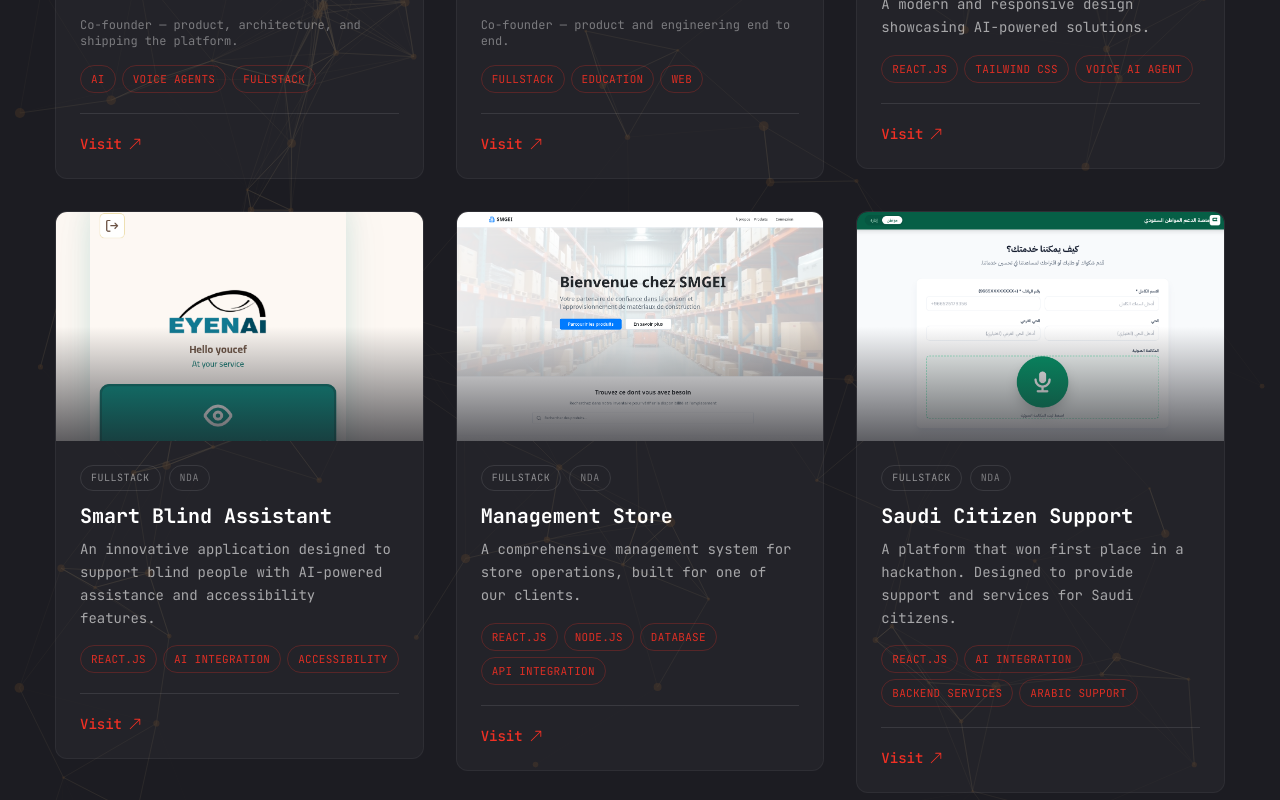
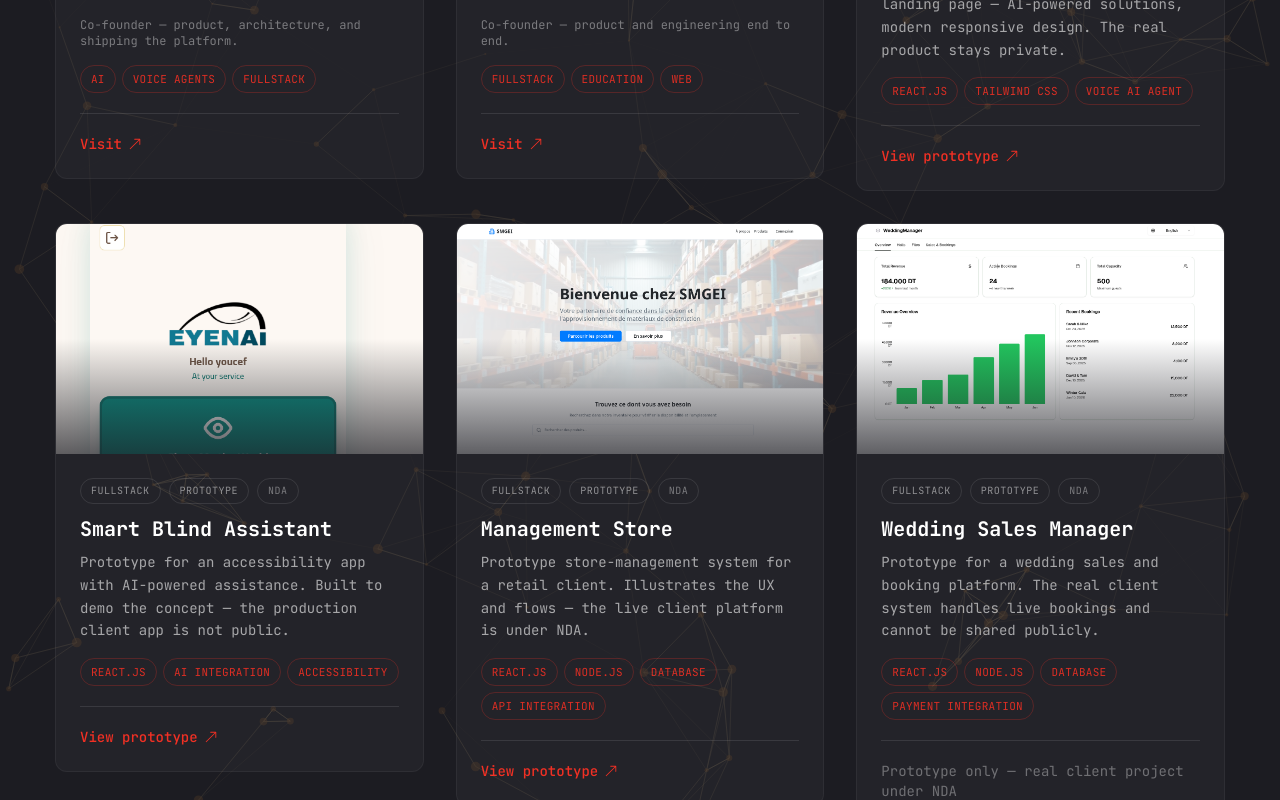
Before and after one commit to youssef-degachi/my_portfolio, a React (Vite) app: page /work in a window 1280 px wide. Shown: the part 780-1580 px from the top of the page. Built offline with nearby package versions, Linux system fonts and the light colour scheme; no server answers.

Commit message:
update(add word prototype)

```diff
--- a/src/components/ProjectCard.jsx
+++ b/src/components/ProjectCard.jsx
@@ -65,7 +65,10 @@ const Cover = ({ item }) => {
 
 const Actions = ({ item }) => {
   const isOSS = item.kind === WORK_KIND.OPEN_SOURCE;
-  const liveLabel = isOSS ? "Live demo" : "Visit";
+  const liveLabel = isOSS ? "Live demo" : item.prototype ? "View prototype" : "Visit";
+  const privateLabel = item.prototype
+    ? "Prototype only — real client project under NDA"
+    : "Private / NDA — no public link";
   return (
     <div className="flex items-center gap-4 mt-5 pt-5 border-t border-white/10">
       {item.live && (
@@ -96,7 +99,7 @@ const Actions = ({ item }) => {
         </a>
       )}
       {!item.live && !item.github && (
-        <span className="text-sm text-white/35">Private / NDA — no public link</span>
+        <span className="text-sm text-white/35">{privateLabel}</span>
       )}
     </div>
   );
@@ -112,7 +115,7 @@ const ProjectCard = ({ item }) => {
 
       <div className="flex flex-col flex-1 p-6">
         {/* badges — kind badge only for open source; products/client stay uniform */}
-        {(item.kind === WORK_KIND.OPEN_SOURCE || item.category || item.nda) && (
+        {(item.kind === WORK_KIND.OPEN_SOURCE || item.category || item.prototype || item.nda) && (
           <div className="flex items-center gap-2 flex-wrap mb-3">
             {item.kind === WORK_KIND.OPEN_SOURCE && (
               <span className={`text-[10px] uppercase tracking-wider rounded-full px-2.5 py-0.5 border ${kindBadge.provision}`}>
@@ -122,6 +125,11 @@ const ProjectCard = ({ item }) => {
             {item.category && (
               <span className="text-[10px] uppercase tracking-wider rounded-full px-2.5 py-0.5 border border-white/10 text-white/50">
                 {item.category}
+              </span>
+            )}
+            {item.prototype && (
+              <span className="text-[10px] uppercase tracking-wider rounded-full px-2.5 py-0.5 border border-white/10 text-white/50">
+                Prototype
               </span>
             )}
             {item.nda && (
--- a/src/data/work.js
+++ b/src/data/work.js
@@ -66,11 +66,12 @@ export const workItems = [
     num: "01",
     kind: WORK_KIND.CLIENT,
     visible: true,
+    prototype: true,
     nda: true,
     category: "Design",
     title: "ControlAI Design",
     description:
-      "Landing page for one of our clients. A modern and responsive design showcasing AI-powered solutions.",
+      "Prototype showcase for a client landing page — AI-powered solutions, modern responsive design. The real product stays private.",
     stack: [{ name: "React.js" }, { name: "Tailwind CSS" }, { name: "Voice AI Agent" }],
     image: "/assets/work/controleAi.png",
     live: "https://controlai-design.vercel.app/",
@@ -80,11 +81,12 @@ export const workItems = [
     num: "02",
     kind: WORK_KIND.CLIENT,
     visible: true,
+    prototype: true,
     nda: true,
     category: "Fullstack",
     title: "Smart Blind Assistant",
     description:
-      "An innovative application designed to support blind people with AI-powered assistance and accessibility features.",
+      "Prototype for an accessibility app with AI-powered assistance. Built to demo the concept — the production client app is not public.",
     stack: [{ name: "React.js" }, { name: "AI Integration" }, { name: "Accessibility" }],
     image: "/assets/work/eye.png",
     live: "https://smart-blind-assistant.vercel.app/home",
@@ -94,11 +96,12 @@ export const workItems = [
     num: "03",
     kind: WORK_KIND.CLIENT,
     visible: true,
+    prototype: true,
     nda: true,
     category: "Fullstack",
     title: "Management Store",
     description:
-      "A comprehensive management system for store operations, built for one of our clients.",
+      "Prototype store-management system for a retail client. Illustrates the UX and flows — the live client platform is under NDA.",
     stack: [{ name: "React.js" }, { name: "Node.js" }, { name: "Database" }, { name: "API Integration" }],
     image: "/assets/work/managment-store.png",
     live: "https://arpa-flow.vercel.app/",
@@ -108,25 +111,12 @@ export const workItems = [
     num: "04",
     kind: WORK_KIND.CLIENT,
     visible: true,
-    nda: true,
-    category: "Fullstack",
-    title: "Saudi Citizen Support",
-    description:
-      "A platform that won first place in a hackathon. Designed to provide support and services for Saudi citizens.",
-    stack: [{ name: "React.js" }, { name: "AI Integration" }, { name: "Backend Services" }, { name: "Arabic Support" }],
-    image: "/assets/work/saudi-support.png",
-    live: "https://saudi-citizen-support.vercel.app/",
-    github: "",
-  },
-  {
-    num: "05",
-    kind: WORK_KIND.CLIENT,
-    visible: true,
+    prototype: true,
     nda: true,
     category: "Fullstack",
     title: "Wedding Sales Manager",
     description:
-      "A complete wedding sales management application for one of our clients, handling bookings, sales, and event management.",
+      "Prototype for a wedding sales and booking platform. The real client system handles live bookings and cannot be shared publicly.",
     stack: [{ name: "React.js" }, { name: "Node.js" }, { name: "Database" }, { name: "Payment Integration" }],
     image: "/assets/work/wedding-system.png",
     live: "",
```
